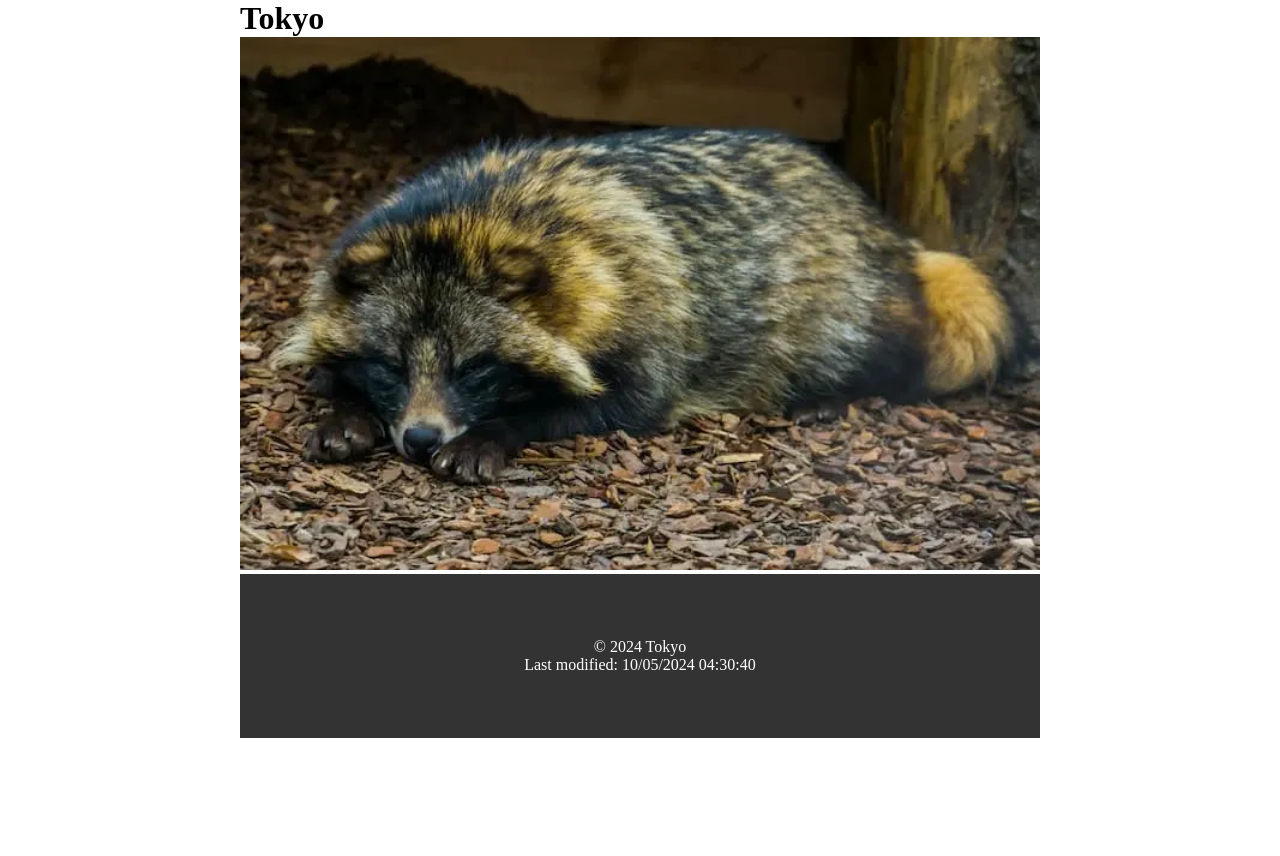
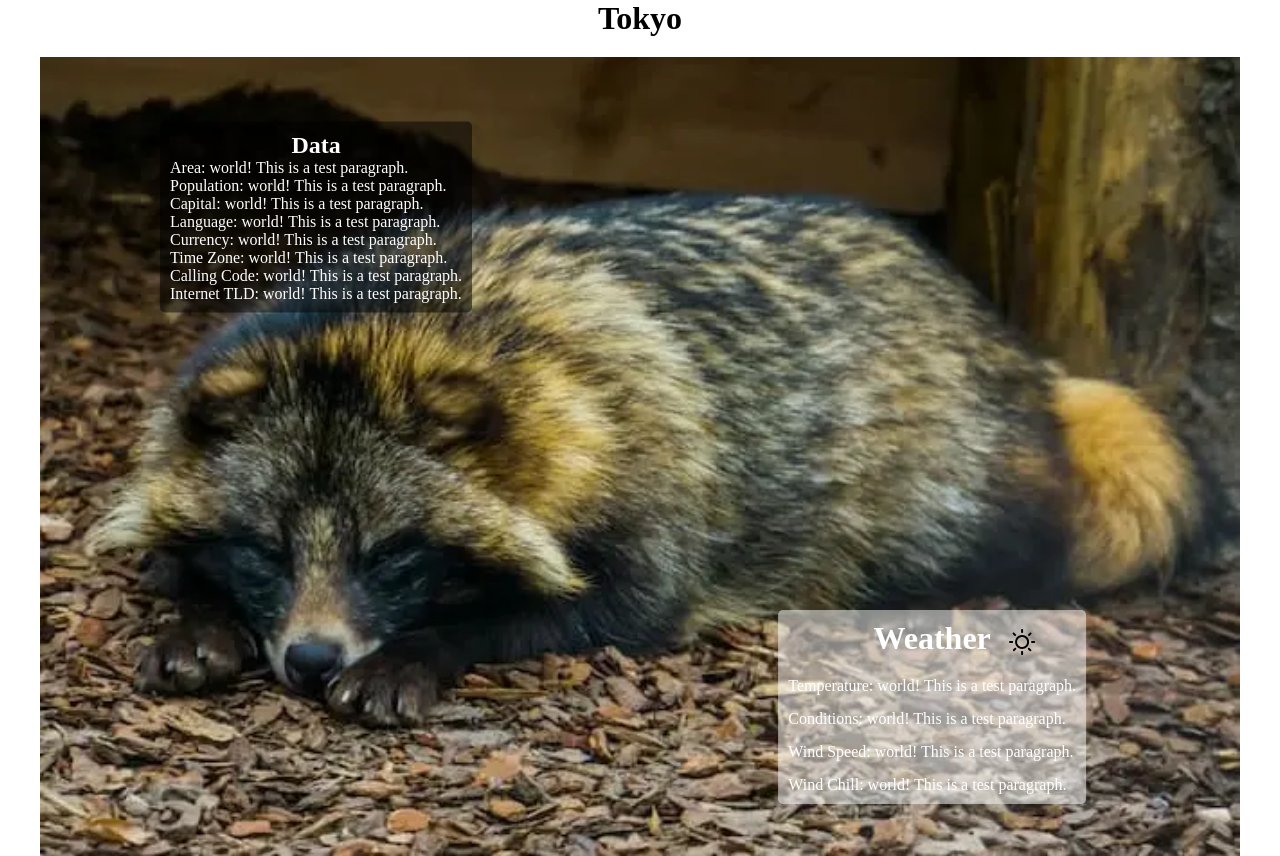
Before and after one commit to mrcslance32/wdd131, a plain HTML site: page place.html in a window 1280 px wide. Shown: the top 856 px of the page. Before the commit the page ends 800 px from the top, so only its background shows below. Drawn offline with Linux system fonts and the light colour scheme.

Commit message:
progress

```diff
--- a/place.html
+++ b/place.html
@@ -8,32 +8,49 @@
     <meta name="description" content="WDD131 Country Page Assignment for Week03">
     <meta name="author" content="Marcus Lance">
     <link rel="stylesheet" href="styles/placecss.css">
-    <link rel="stylesheet" href="styles/placecssmobile.css">
-
+    <!-- <link rel="stylesheet" href="styles/placecssmobile.css"> -->
     <script src="scripts/placejs.js" defer></script>
 </head>
 
 <body>
     <div class="container">
-
         <header>
             <h1>Tokyo</h1>
+        </header>
+    <main>
+        <div class="hero">
+            <picture>
+                <!-- Mobile Image -->
+                <source srcset="images/tomcrop.webp" media="(max-width: 1200px)" alt="Added by Dragonfree97 Posted in Tom NookAnimal Crossing WikiTom Nook/Gallery">
+                <!-- Desktop Image -->
+                <source srcset="images/tanuki.webp" media="(min-width: 1201px)" alt="tanuki credit NY Post">
+                <img src="images/tanuki.webp" alt="tanuki credit NY Post">
+            </picture>
+            <div class="hero-text">
+                <h2>Data</h2>
+                <p><span class="first-word">Area:</span> world! This is a test paragraph.</p>
+                <p><span class="first-word">Population:</span> world! This is a test paragraph.</p>
+                <p><span class="first-word">Capital:</span> world! This is a test paragraph.</p>
+                <p><span class="first-word">Language:</span> world! This is a test paragraph.</p>
+                <p><span class="first-word">Currency:</span> world! This is a test paragraph.</p>
+                <p><span class="first-word">Time Zone:</span> world! This is a test paragraph.</p>
+                <p><span class="first-word">Calling Code:</span> world! This is a test paragraph.</p>
+                <p><span class="first-word">Internet TLD:</span> world! This is a test paragraph.</p>
+            </div>
+            <div class="more-hero-text">
+                <h2 class="weather">Weather</h2>
+                <p><span class="first-word">Temperature:</span> world! This is a test paragraph.</p>
+                <p><span class="first-word">Conditions:</span> world! This is a test paragraph.</p>
+                <p><span class="first-word">Wind Speed:</span> world! This is a test paragraph.</p>
+                <p><span class="first-word">Wind Chill:</span> world! This is a test paragraph.</p>
 
-        </header>
+            </div>
+        </div>
 
-        <main>
-            <picture>
-                <!-- mobile -->
-                <source srcset="images/tomnook.webp" media="(max-width: 700px)" width="700">
-                <!-- desktop -->
-                <source srcset="images/tanuki.webp" media="(min-width: 701px)">
-                <img src="images/hero-desktop.webp" alt="Hero Image" width="800">
-            </picture>
-
-        </main>
+    </main>
 
         <footer class="footer">
-            <p> &copy; <span id="year"></span> Tokyo</p>
+            <p>&copy; <span id="year"></span> Tokyo</p>
             <p id="modify"></p>
         </footer>
     </div>
--- a/styles/placecss.css
+++ b/styles/placecss.css
@@ -1,17 +1,103 @@
 * {
-    box-sizing: border-box;
     margin: 0;
     padding: 0;
+    box-sizing: border-box;
+}
 
+body {
+    overflow-x: hidden;
+    /* Prevent horizontal scroll */
+}
+
+.container {
+    max-width: 1200px;
+    /* Set max width */
+    margin: 0 auto;
+    /* Center the container */
+    padding: 0px;
+    /* Inner padding */
+}
+
+header {
+    text-align: center;
+    /* Center header text */
+    margin-bottom: 20px;
+    /* Space below header */
+}
+
+.hero {
+    position: relative;
+    /* Position relative for overlay */
+    overflow: hidden;
+    /* Prevent overflow */
+}
+
+.hero img {
+    width: 100%;
+    /* Make image responsive */
+    height: auto;
+    /* Maintain aspect ratio */
+    display: block;
+    /* Remove extra space below image */
+    margin: 0;
+}
+
+.hero-text {
+    position: absolute;
+    top: 20%; /* Adjust this value to position vertically */
+    left: 10%; /* Adjust this value to move it to the left */
+    transform: translate(0, -50%); /* Center it vertically */
+    color: white; /* Text color */
+    background: rgba(0, 0, 0, 0.5); /* Semi-transparent background */
+    padding: 10px; /* Padding for text */
+    border-radius: 5px; /* Rounded corners */
 }
 
 
-body {
-    max-width: 800px;
-    margin: auto;
 
+.hero-text h2{
+    text-align: center;
 }
 
+.more-hero-text h2{
+    text-align: center;
+}
+
+.weather {
+    position: relative; /* Required for positioning the pseudo-element */
+    font-size: 2em;
+    margin-bottom: 20px;
+}
+
+.weather::after {
+    content: url(../images/weather.svg); /* Content to insert */
+    position: absolute; /* Positioning it relative to the title */
+    left: 220px; /* Move it to the left */
+    top: -8px; /* Align it vertically */
+    font-size: 1.5em; /* Size of the pseudo-element */
+}
+
+
+.more-hero-text p {
+    margin-top: 15px; /* Adjust value as needed */
+}
+
+.more-hero-text {
+    position: absolute;
+    /* Overlay text on the image */
+    top: 650px;
+   right: 0px;
+    transform: translate(-50%, -50%);
+    /* Center the text */
+    color: white;
+    /* Text color */
+    background: rgba(255, 255, 255, 0.5);
+    /* Semi-transparent background */
+    padding: 10px;
+    /* Padding for text */
+    border-radius: 5px;
+    /* Rounded corners */
+}
 
 .footer {
     grid-area: footer;
@@ -20,3 +106,12 @@ body {
     text-align: center;
     padding: 4rem;
 }
+
+
+
+/* Media Query   ALL MOBILE SHOULD WORK IN HERE */
+@media (max-width: 1200px) {
+
+
+
+}
--- a/styles/placecssmobile.css
+++ b/styles/placecssmobile.css
@@ -1,6 +1,53 @@
+
 * {
-    box-sizing: border-box;
     margin: 0;
     padding: 0;
+    box-sizing: border-box;
+}
 
+body {
+    overflow-x: hidden; /* Prevent horizontal scroll */
 }
+
+.container {
+    max-width: 1200px; /* Set max width */
+    margin: 0 auto; /* Center the container */
+    padding: 20px; /* Inner padding */
+}
+
+header {
+    text-align: center; /* Center header text */
+    margin-bottom: 20px; /* Space below header */
+}
+
+.hero {
+    position: relative; /* Position relative for overlay */
+    overflow: hidden; /* Prevent overflow */
+}
+
+.hero img {
+    width: 100%; /* Make image responsive */
+    height: auto; /* Maintain aspect ratio */
+    display: block; /* Remove extra space below image */
+}
+
+.hero-text {
+    position: absolute; /* Overlay text on the image */
+    top: 20%; /* Positioning */
+    left: 50%;
+    transform: translate(-50%, -50%); /* Center the text */
+    color: white; /* Text color */
+    background: rgba(0, 0, 0, 0.5); /* Semi-transparent background */
+    padding: 10px; /* Padding for text */
+    border-radius: 5px; /* Rounded corners */
+    /* display: none;     for when the query is set up to switch to mobile */
+}
+
+
+.footer {
+    grid-area: footer;
+    background: #333;
+    color: white;
+    text-align: center;
+    padding: 4rem;
+}
```
Also changed, not shown: images/tomcrop.webp (added), images/tomnook.webp (deleted), images/weather.svg (added).
